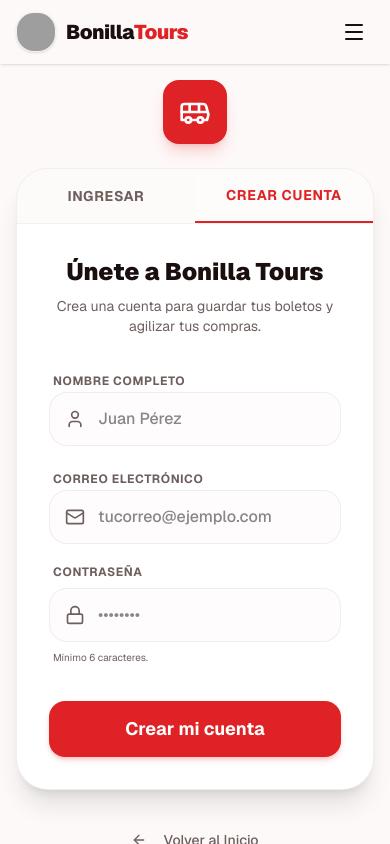
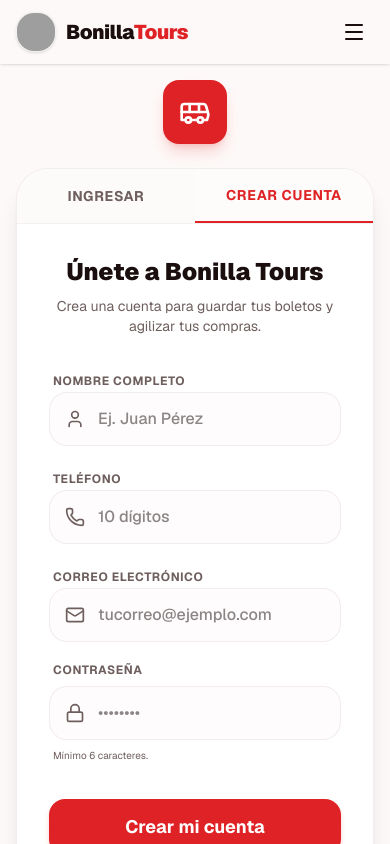
Before and after one commit to r34335132-lang/bonillawww, a Next.js app: page /auth in a window 390 px wide. Both pictures are taken after a click on the button "CREAR CUENTA". Shown: the top 844 px of the page. Built offline with nearby package versions, Linux system fonts and the light colour scheme; grey boxes are pictures that could not be loaded.

Commit message:
Add phone input field to registration form
Added phone field to form data and updated UI accordingly.

```diff
--- a/app/auth/page.tsx
+++ b/app/auth/page.tsx
@@ -3,7 +3,7 @@
 import { useState } from 'react'
 import { useRouter } from 'next/navigation'
 import { motion } from 'framer-motion'
-import { ArrowLeft, Bus, Lock, Mail, User, Loader2 } from 'lucide-react'
+import { ArrowLeft, Bus, Lock, Mail, User, Phone, Loader2 } from 'lucide-react'
 import { Header } from '@/components/header'
 import { Footer } from '@/components/footer'
 import { Button } from '@/components/ui/button'
@@ -15,9 +15,11 @@ export default function AuthPage() {
   const [isLoading, setIsLoading] = useState(false)
   const [errorMsg, setErrorMsg] = useState('')
 
+  // 1. AÑADIMOS EL TELÉFONO AL ESTADO INICIAL
   const [formData, setFormData] = useState({
     name: '',
     email: '',
+    phone: '',
     password: '',
   })
 
@@ -50,13 +52,14 @@ export default function AuthPage() {
           password: formData.password,
           options: {
             data: {
-              name: formData.name, // <-- CAMBIO APLICADO AQUÍ: 'name' en lugar de 'full_name'
+              name: formData.name,
+              phone: formData.phone, // 2. AHORA ENVIAMOS EL TELÉFONO IGUAL QUE EN LA APP MÓVIL
             }
           }
         })
         if (error) throw error
 
-        // Mostrar mensaje de confirmación de correo (dependiendo de tu config de Supabase)
+        // Mostrar mensaje de confirmación de correo
         alert('¡Registro exitoso! Verifica tu correo electrónico o inicia sesión para continuar.')
         setIsLogin(true) // Cambiar a pestaña de login
       }
@@ -124,8 +127,10 @@ export default function AuthPage() {
               )}
 
               <form onSubmit={handleSubmit} className="space-y-5">
-                {/* Campo Nombre (Solo en Registro) */}
+
+                {/* CAMPOS SOLO PARA REGISTRO */}
                 {!isLogin && (
+                  <>
                     <div className="space-y-2">
                       <label className="text-xs font-bold text-muted-foreground uppercase tracking-wider ml-1">Nombre Completo</label>
                       <div className="relative">
@@ -136,11 +141,29 @@ export default function AuthPage() {
                           required={!isLogin}
                           value={formData.name}
                           onChange={handleChange}
-                        placeholder="Juan Pérez"
+                          placeholder="Ej. Juan Pérez"
                           className="w-full pl-12 pr-4 py-3.5 rounded-xl border border-border/60 bg-muted/20 focus:bg-background focus:ring-2 focus:ring-primary/20 focus:border-primary outline-none transition-all font-medium"
                         />
                       </div>
                     </div>
+
+                    {/* 3. AÑADIMOS EL CAMPO DE TELÉFONO AL FRONTEND */}
+                    <div className="space-y-2">
+                      <label className="text-xs font-bold text-muted-foreground uppercase tracking-wider ml-1">Teléfono</label>
+                      <div className="relative">
+                        <Phone className="absolute left-4 top-1/2 -translate-y-1/2 h-5 w-5 text-muted-foreground" />
+                        <input
+                          type="tel"
+                          name="phone"
+                          required={!isLogin}
+                          value={formData.phone}
+                          onChange={handleChange}
+                          placeholder="10 dígitos"
+                          className="w-full pl-12 pr-4 py-3.5 rounded-xl border border-border/60 bg-muted/20 focus:bg-background focus:ring-2 focus:ring-primary/20 focus:border-primary outline-none transition-all font-medium"
+                        />
+                      </div>
+                    </div>
+                  </>
                 )}
 
                 {/* Campo Correo */}
```
Lines whose indentation alone changed are shown as unchanged.
